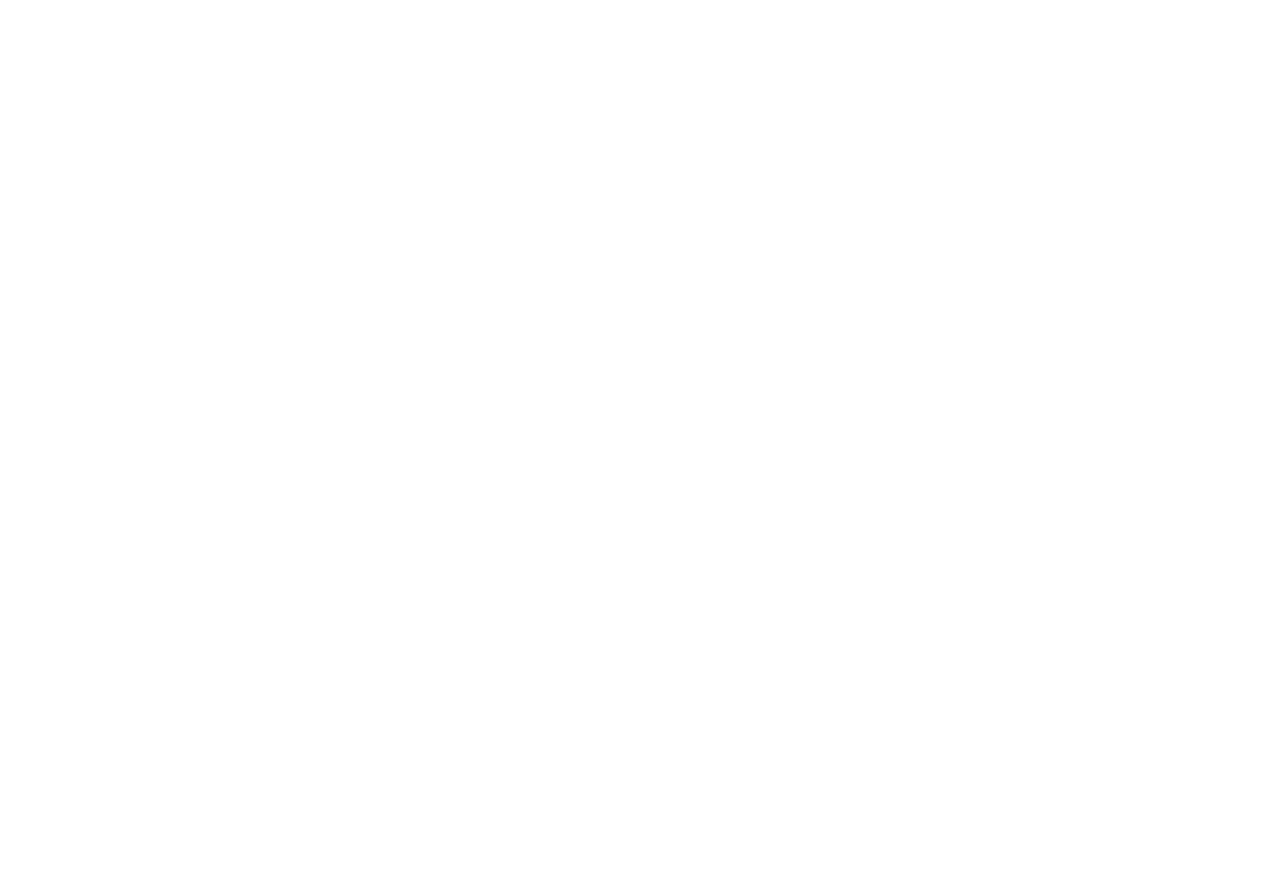
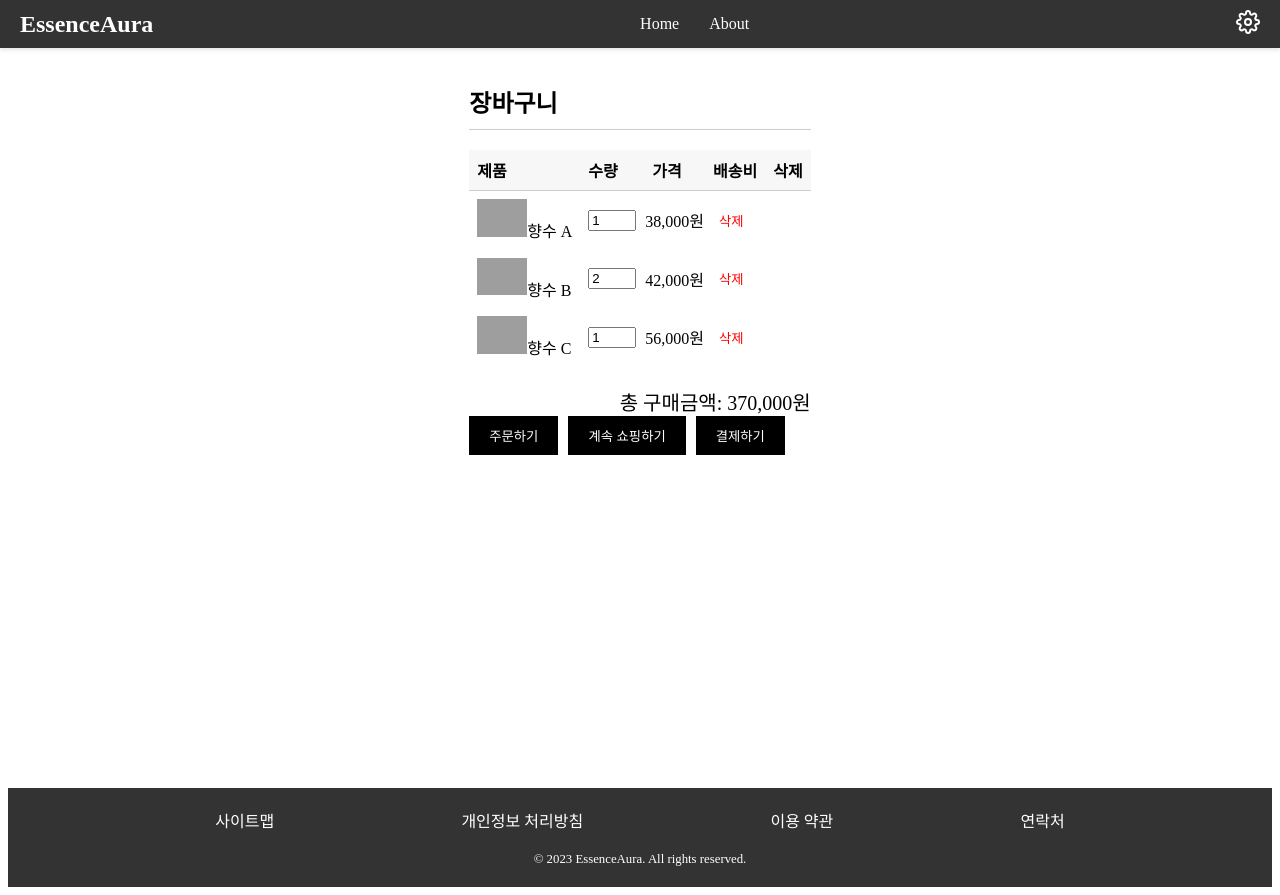
Before and after one commit to Akows/prj08EssenceAura, a React (Vite) app in the folder frontend/: page /shopcart in a window 1280 px wide. Before the commit this address had no page. Before the commit the page ends 800 px from the top, so only its background shows below. Built offline with nearby package versions, Linux system fonts and the light colour scheme; grey boxes are pictures that could not be loaded.

Commit message:
Design: 장바구니 페이지 UI 1차 구현 및 라우터 연결, 테스트를 위해 기존 UI에 이동버튼을 추가. Fix: 링크 이동 기능을 onClick 버튼에서 Link 컴포넌트 방식으로 변경하여 SEO 기능을 최적화함.

```diff
--- a/frontend/src/App.tsx
+++ b/frontend/src/App.tsx
@@ -3,9 +3,10 @@
 import ShopPage from './pages/ShopPage';
 import SignupPage from './pages/auth/SignupPage';
 import MainPage from './pages/MainPage';
-import HomePage from './pages/HomePage';
+import ShopHomePage from './pages/ShopHomePage';
 import ProductListPage from './pages/shop/ProductListPage';
 import ProductDetailPage from './pages/shop/ProductDetailPage';
+import CartPage from './pages/shop/CartPage';
 
 function App() {
     return (
@@ -13,9 +14,10 @@
             <Routes>
                 <Route path="/" element={<Layout />}>
                     <Route index element={<MainPage />} />
-                    <Route path="shop" element={<HomePage />} />
+                    <Route path="shop" element={<ShopHomePage />} />
                     <Route path="shoplist" element={<ProductListPage />} />
                     <Route path="shopdetail" element={<ProductDetailPage />} />
+                    <Route path="shopcart" element={<CartPage />} />
 
                     <Route path="home" element={<ShopPage />} />
                     <Route path="signup" element={<SignupPage />} />
--- /dev/null
+++ b/frontend/src/components/shop/CartItem.tsx
@@ -0,0 +1,77 @@
+import React from 'react';
+import styled from 'styled-components';
+
+const ItemRow = styled.tr``;
+
+const ItemImage = styled.img`
+    width: 50px; // 이미지 크기는 디자인에 맞게 조정
+`;
+
+const ItemDescription = styled.td`
+    padding: 8px;
+`;
+
+const QuantityInput = styled.input`
+    width: 40px; // 수량 입력란의 너비
+`;
+
+const Price = styled.td`
+    // 가격을 표시할 스타일
+`;
+
+const RemoveButton = styled.button`
+    background: none;
+    border: none;
+    color: red;
+    cursor: pointer;
+`;
+
+// CartItem 컴포넌트의 props 타입 정의
+interface CartItemProps {
+    item: {
+        id: number;
+        imageUrl: string;
+        title: string;
+        price: number;
+        quantity: number;
+    };
+    onUpdateQuantity: (id: number, quantity: number) => void;
+    onRemove: (id: number) => void;
+}
+
+const CartItem: React.FC<CartItemProps> = ({
+    item,
+    onUpdateQuantity,
+    onRemove,
+}) => {
+    const { id, imageUrl, title, price, quantity } = item;
+
+    const handleQuantityChange = (e: React.ChangeEvent<HTMLInputElement>) => {
+        // 입력 값에 따라 수량을 업데이트하는 로직
+        const newQuantity = parseInt(e.target.value, 10);
+        onUpdateQuantity(id, newQuantity);
+    };
+
+    return (
+        <ItemRow>
+            <ItemDescription>
+                <ItemImage src={imageUrl} alt={title} />
+                {title}
+            </ItemDescription>
+            <ItemDescription>
+                <QuantityInput
+                    type="number"
+                    value={quantity}
+                    onChange={handleQuantityChange}
+                />
+            </ItemDescription>
+            <Price>{`${price.toLocaleString()}원`}</Price>
+            {/* 배송비 등 다른 정보 필요한 경우 추가 */}
+            <ItemDescription>
+                <RemoveButton onClick={() => onRemove(id)}>삭제</RemoveButton>
+            </ItemDescription>
+        </ItemRow>
+    );
+};
+
+export default CartItem;
--- a/frontend/src/components/shop/PromotionSection.tsx
+++ b/frontend/src/components/shop/PromotionSection.tsx
@@ -1,5 +1,5 @@
 import React from 'react';
-import { useNavigate } from 'react-router-dom';
+import { Link, useNavigate } from 'react-router-dom';
 import styled from 'styled-components';
 
 const PromotionContainer = styled.section`
@@ -59,7 +59,7 @@
                     <img src={promo.imageUrl} alt={promo.title} />
                     <h3>{promo.title}</h3>
                     <p>{promo.description}</p>
-                    <button onClick={handlePromotionClick}>자세히 보기</button>
+                    <Link to="/shoplist">자세히 보기</Link>
                     {/* 필요한 경우 여기에 버튼 추가 */}
                 </PromotionItem>
             ))}
--- a/frontend/src/pages/HomePage.tsx
+++ b/frontend/src/pages/ShopHomePage.tsx
@@ -245,7 +245,7 @@
     // ... 기타 카테고리
 };
 
-const HomePage: React.FC = () => {
+const ShopHomePage: React.FC = () => {
     const [activeIndex, setActiveIndex] = useState(0);
     // 'keyof BestProducts' 타입을 'activeTab' 상태에 적용
     const [activeTab, setActiveTab] =
@@ -346,4 +346,4 @@
     );
 };
 
-export default HomePage;
+export default ShopHomePage;
--- /dev/null
+++ b/frontend/src/pages/shop/CartPage.tsx
@@ -0,0 +1,133 @@
+import React, { useState } from 'react';
+import styled from 'styled-components';
+import CartItem from '../../components/shop/CartItem';
+
+const CartContainer = styled.div`
+    padding: 20px;
+`;
+
+const CartTitle = styled.h1`
+    font-size: 24px;
+    border-bottom: 1px solid #ccc;
+    padding-bottom: 10px;
+`;
+
+const CartTable = styled.table`
+    width: 100%;
+    margin-top: 20px;
+    border-collapse: collapse;
+`;
+
+const CartHeader = styled.th`
+    text-align: left;
+    padding: 8px;
+    background: #f7f7f7;
+    border-bottom: 1px solid #ccc;
+`;
+
+// const CartItem = styled.tr`
+//     &:nth-child(even) {
+//         background: #f7f7f7;
+//     }
+// `;
+
+// const CartCell = styled.td`
+//     padding: 8px;
+//     border-bottom: 1px solid #ccc;
+// `;
+
+const TotalPrice = styled.div`
+    text-align: right;
+    margin-top: 20px;
+    font-size: 20px;
+`;
+
+const Button = styled.button`
+    padding: 10px 20px;
+    margin-right: 10px;
+    border: none;
+    background-color: #000;
+    color: #fff;
+    cursor: pointer;
+
+    &:last-child {
+        margin-right: 0;
+    }
+`;
+
+const cartData = [
+    {
+        id: 1,
+        imageUrl: 'path/to/image1.png',
+        title: '향수 A',
+        price: 38000,
+        quantity: 1,
+        available: true,
+    },
+    {
+        id: 2,
+        imageUrl: 'path/to/image2.png',
+        title: '향수 B',
+        price: 42000,
+        quantity: 2,
+        available: true,
+    },
+    {
+        id: 3,
+        imageUrl: 'path/to/image3.png',
+        title: '향수 C',
+        price: 56000,
+        quantity: 1,
+        available: false, // 재고 없음을 표시
+    },
+];
+
+const CartPage: React.FC = () => {
+    // 예제 상품 데이터, 실제로는 API 호출 결과나 상태 관리 라이브러리에서 가져올 것임
+    const [cartItems, setCartItems] = useState(cartData);
+
+    // 상품 수량 변경 핸들러
+    const handleUpdateQuantity = (id, quantity) => {
+        // 상품의 수량을 업데이트하는 로직
+    };
+
+    // 상품 삭제 핸들러
+    const handleRemoveItem = (id) => {
+        // 상품을 장바구니에서 삭제하는 로직
+    };
+
+    return (
+        <CartContainer>
+            <CartTitle>장바구니</CartTitle>
+            <CartTable>
+                <thead>
+                    <tr>
+                        <CartHeader>제품</CartHeader>
+                        <CartHeader>수량</CartHeader>
+                        <CartHeader>가격</CartHeader>
+                        <CartHeader>배송비</CartHeader>
+                        <CartHeader>삭제</CartHeader>
+                    </tr>
+                </thead>
+                <tbody>
+                    {cartItems.map((item) => (
+                        <CartItem
+                            key={item.id}
+                            item={item}
+                            onUpdateQuantity={handleUpdateQuantity}
+                            onRemove={handleRemoveItem}
+                        />
+                    ))}
+                </tbody>
+            </CartTable>
+            <TotalPrice>총 구매금액: 370,000원</TotalPrice>
+            <div>
+                <Button>주문하기</Button>
+                <Button>계속 쇼핑하기</Button>
+                <Button>결제하기</Button>
+            </div>
+        </CartContainer>
+    );
+};
+
+export default CartPage;
--- a/frontend/src/pages/shop/ProductDetailPage.tsx
+++ b/frontend/src/pages/shop/ProductDetailPage.tsx
@@ -1,4 +1,5 @@
 import React, { useState } from 'react';
+import { Link } from 'react-router-dom';
 import styled from 'styled-components';
 
 // TabButton에 적용할 타입을 확장하여 isActive 속성을 포함시킵니다.
@@ -127,7 +128,9 @@
                             <QuantityButton>+</QuantityButton>
                         </QuantitySelector>
                         {/* 장바구니 버튼 */}
-                        <AddToCartButton>장바구니</AddToCartButton>
+                        <AddToCartButton>
+                            <Link to="/shopcart">장바구니</Link>
+                        </AddToCartButton>
                         {/* 바로 구매 버튼 */}
                         <BuyNowButton>바로구매</BuyNowButton>
                     </BuyOptions>
```
